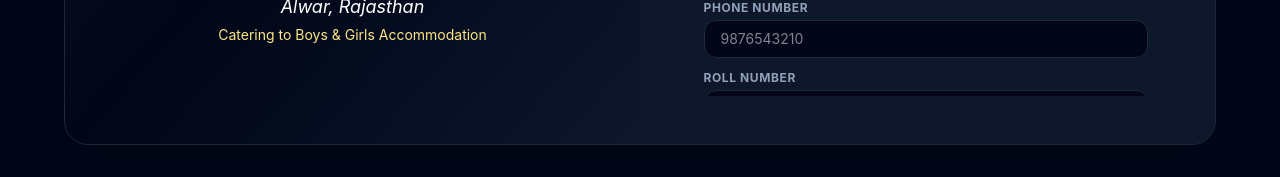
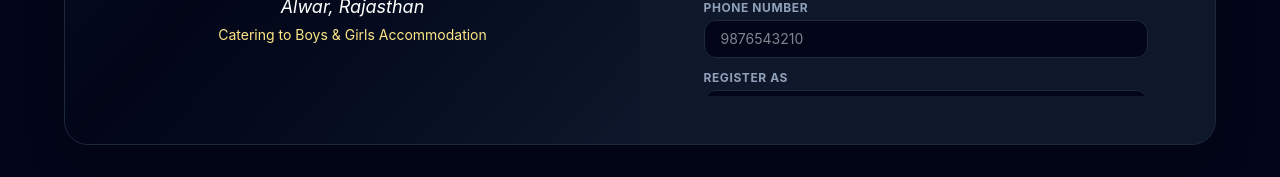
Before and after one commit to Ashish8290Kumar/Hostel-Management-System, a React (Vite) app: page / in a window 1280 px wide. Both pictures are taken after a click on the button "New Registration". Shown: the part 571-748 px from the top of the page. Built offline with nearby package versions, Linux system fonts and the light colour scheme.

Commit message:
admin and student deshboard updated

```diff
--- a/src/components/AuthPage.jsx
+++ b/src/components/AuthPage.jsx
@@ -197,7 +197,7 @@ export default function AuthPage({
                     />
                   </div>
 
-                                   {/* ====== PASSWORDS KA CHUNK CORRECTION ====== */}
+                  {/* ====== PASSWORDS KA CHUNK CORRECTION ====== */}
                   <div>
                     <label
                       className={`block text-xs font-bold uppercase tracking-wider mb-1 ${isDark ? "text-slate-400" : "text-slate-600"
@@ -370,7 +370,7 @@ export default function AuthPage({
 
                   </div>
 
-                                    {/* ====== PHONE NUMBER FIELD ====== */}
+                  {/* ====== PHONE NUMBER FIELD ====== */}
                   <div>
                     <label
                       className={`block text-xs font-bold uppercase tracking-wider mb-1 ${isDark ? "text-slate-400" : "text-slate-600"
@@ -396,6 +396,34 @@ export default function AuthPage({
                         }`}
                     />
                   </div>
+
+                  {/* ================= ROLE SELECTION FIELD ================= */}
+                  <div>
+                    <label
+                      className={`block text-xs font-bold uppercase tracking-wider mb-1 ${isDark ? "text-slate-400" : "text-slate-600"}`}
+                    >
+                      Register As
+                    </label>
+                    <select
+                      required
+                      disabled={busy}
+                      value={registerForm?.role || "STUDENT"}
+                      onChange={(e) =>
+                        setRegisterForm({
+                          ...registerForm,
+                          role: e.target.value,
+                        })
+                      }
+                      className={`w-full rounded-xl border px-4 py-2 text-sm outline-none transition disabled:opacity-50 ${isDark
+                          ? "border-slate-800 bg-slate-950 text-white focus:border-emerald-500"
+                          : "border-slate-200 bg-white text-slate-900 focus:border-slate-950"
+                        }`}
+                    >
+                      <option value="STUDENT">Student</option>
+                      <option value="ADMIN">Admin</option>
+                    </select>
+                  </div>
+
 
                   {/* ================= STUDENT ROLL NUMBER (PERMANENTLY ACTIVE) ================= */}
                   <div>
```
Also changed, not shown: src/components/StudentDashboard.jsx (+3 -4 lines).
